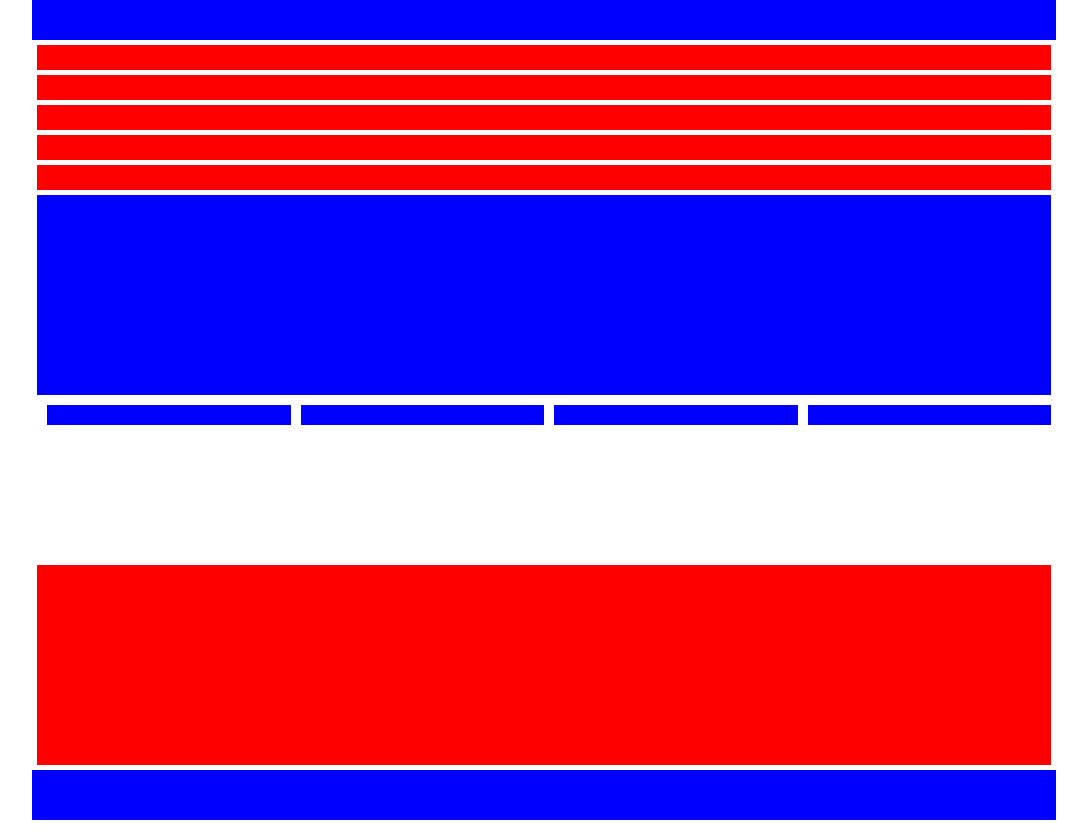
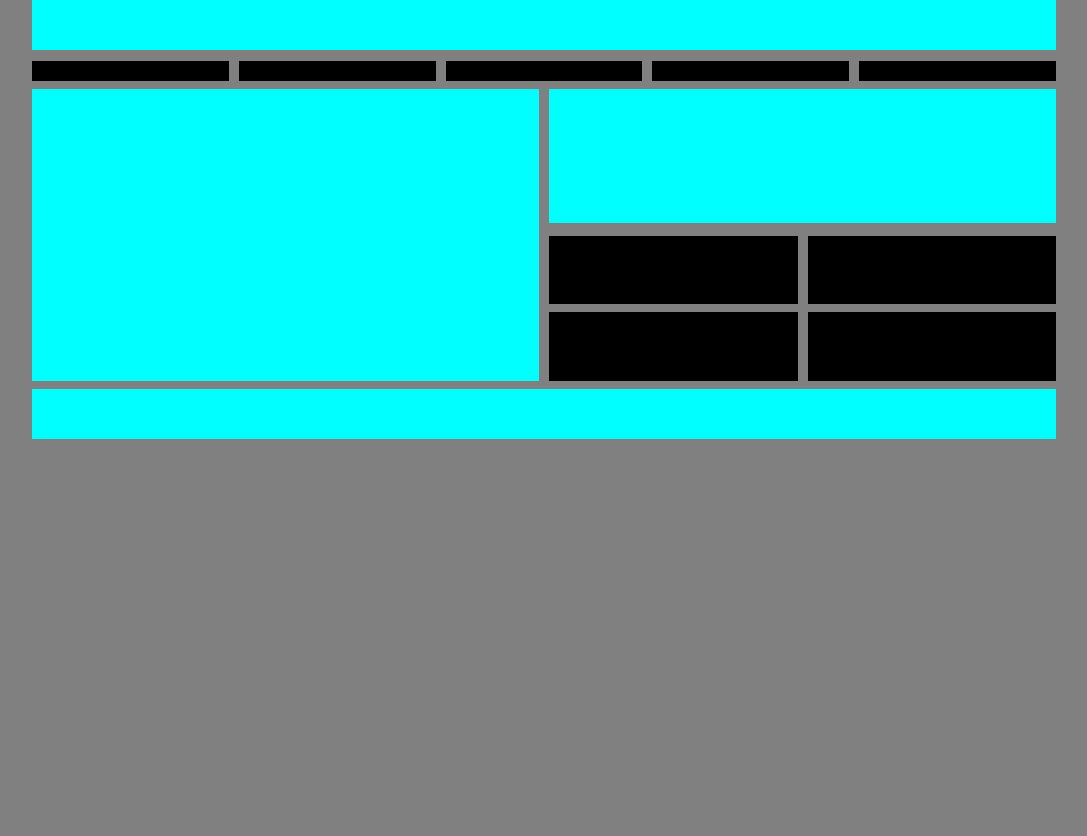
Before and after one commit to WSU-SoC-WEB2620-CU/web2620-assignment-2-giovannivolpi, a website built with Vite: page src/index.html in a window 1280 px wide. Shown: the whole page, without its empty margins (96-1183 px from the left). After the commit the page ends 800 px from the top, so only its background shows below. Built offline with nearby package versions, Linux system fonts and the light colour scheme.

Commit message:
assignment02 final

```diff
--- a/src/index.html
+++ b/src/index.html
@@ -10,36 +10,55 @@
 
 <body>
 
-<div class="container">
-
-  <div class="top-container">
-    <div class="flex-container">
-      <div class="nav bar"></div>
-      <div class="nav nav1"></div>
-      <div class="nav nav2"></div>
-      <div class="nav nav3"></div>
-      <div class="nav nav4"></div>
-      <div class="nav nav5"></div>
+  <main class="container">
+    <div class="row1">
+      <div class="box"></div>
     </div>
 
-    <div class="middle-container">
-      <div class="rectangle"></div>
-      <div class="section">
-        <div class="content box"></div>
-        <div class="content item"></div>
-        <div class="content item"></div>
-        <div class="content item"></div>
-        <div class="content item"></div>
-      </div>
-     <div class="rectangle1"></div>
+    <div class="row2">
+      <div class="box"></div>
+      <div class="box"></div>
+      <div class="box"></div>
+      <div class="box"></div>
+      <div class="box"></div>
     </div>
 
-    <div class="bottom">
-        <div class="last-content"></div>
+    <div class="row3">
+
+      <div class="col1">
+        <div class="box"></div>
+      </div>
+
+      <div class="col2col3">
+        <div class="col2">
+
+          <div class="col2left">
+            <div class="box"></div>
+            <div class="box"></div>
+          </div>
+
+          <div class="col2right">
+            <div class="box"></div>
+            <div class="box"></div>
+          </div>
+        </div>
+
+        <div class="col3">
+          <div class="box"></div>
+        </div>
+      </div>
     </div>
 
-  </div>
-</div>
-<script type="module" src="./javascripts/main.js"></script>
+
+
+
+    <div class="row4">
+      <div class="box"></div>
+    </div>
+
+  </main>
+
 </body>
+
+ <script type="module" src="./javascripts/main.js"></script>
 </html>
--- a/src/stylesheets/main.scss
+++ b/src/stylesheets/main.scss
@@ -1,5 +1,156 @@
 
-@media screen and (min-width: 500px){
+html{
+  height: 100%;
+  box-sizing: border-box;
+}
+
+body{
+  width: 80%;
+  margin: 0 auto 1rem;
+  text-align: center;
+  background-color: grey;
+}
+
+.box{
+  width: 100%;
+  height: 100%;
+}
+
+.container{
+  display: flex;
+  flex-flow: column nowrap;
+  flex: 1 1 0;
+}
+
+.row1{
+  background-color: aquamarine;
+  display: flex;
+  flex: 1 1 50px;
+  background-color: aqua;
+  margin-bottom: .5rem;
+}
+
+.row2{
+  display: flex;
+  flex-flow: column nowrap;
+}
+
+.row2 > .box{   /*parent child*/
+  flex: 1 1 20px;
+  background-color: black;
+  margin-bottom: .5rem;
+}
+
+.row3{
+  display: flex;
+  flex-flow: column nowrap;
+}
+
+.row3 > .col1{
+  flex: 1 1 200px;
+  background-color: aqua;
+  margin-bottom: .5rem;
+}
+
+.row3 > .col2col3{
+  display: flex;
+  flex-flow: row nowrap;
+  flex: 1 1 200px;
+  gap: 10px;
+}
+
+.row3 > .col2col3 > .col2{
+  display: flex;
+  flex-flow: column nowrap;
+  flex: 1 1 50px;
+}
+
+.row3 > .col2col3 > .col2 > .col2left, .row3 > .col2col3 > .col2 > .col2right{
+  display: flex;
+  flex-flow: column nowrap;
+  flex: 1 1 0;
+  gap: .5rem;
+  margin-bottom: .5rem;
+}
+
+.row3 > .col2col3 > .col2 > .col2left > .box, .row3 > .col2col3 > .col2 > .col2right > .box{
+  background-color: black;
+}
+
+.row3 > .col2col3 > .col3{
+  display: flex;
+  flex: 1 1 0;
+  background-color: aqua;
+  margin-bottom: .5rem;
+}
+
+.row4{
+  flex: 1 1 50px;
+  background-color: aqua;
+}
+
+/*Ipad screen*/
+
+@media all and (min-width: 501px) and (max-width: 800px){
+
+  .row2{
+    flex-flow: row nowrap;
+    flex: 1 1 30px;
+    gap: 10px;
+    margin-top: .2rem;
+    margin-bottom: .5rem;
+  }
+
+  .row3 > .col1{
+    flex: 1 1 400px;
+  }
+
+  .row3 > .col2col3 > .col2{
+    flex-flow: row nowrap;
+    gap: 10px;
+  }
+
+}
+
+@media all and (min-width: 801px){
+
+  .row2{
+    flex-flow: row nowrap;
+    flex: 1 1 20px;
+    gap: 10px;
+    margin-top: .2rem;
+    margin-bottom: .5rem;
+  }
+
+  .row3{
+    flex-flow: row nowrap;
+    flex: 1 1 300px;
+    gap: 10px;
+  }
+
+  .row3 > .col2col3{
+    flex-flow: column-reverse nowrap;
+    gap: 5px;
+  }
+
+  .row3 > .col2col3 > .col2{
+    flex-flow: row nowrap;
+    flex: 1 1 20px;
+    gap: 10px;
+  }
+
+}
+
+
+
+
+
+
+
+
+
+/*
+@media screen and (max-width: 500px){
   body {
     width: 80%;
     margin: 0 auto 1rem;
@@ -183,3 +334,5 @@
     height: 50px;
   }
 }
+
+*/
```
